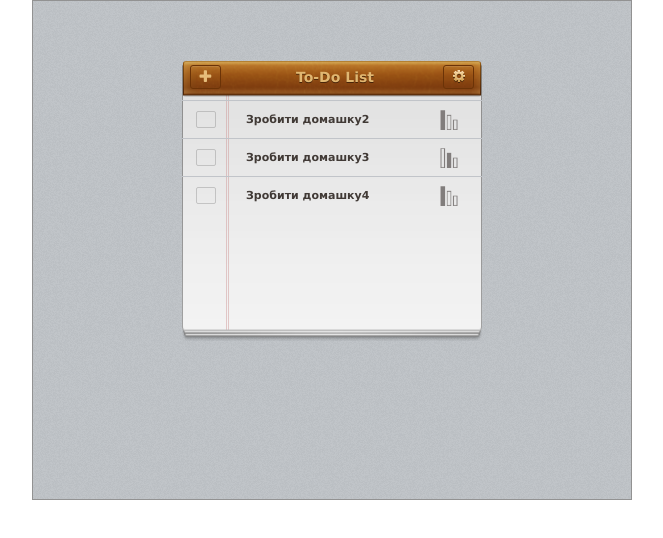
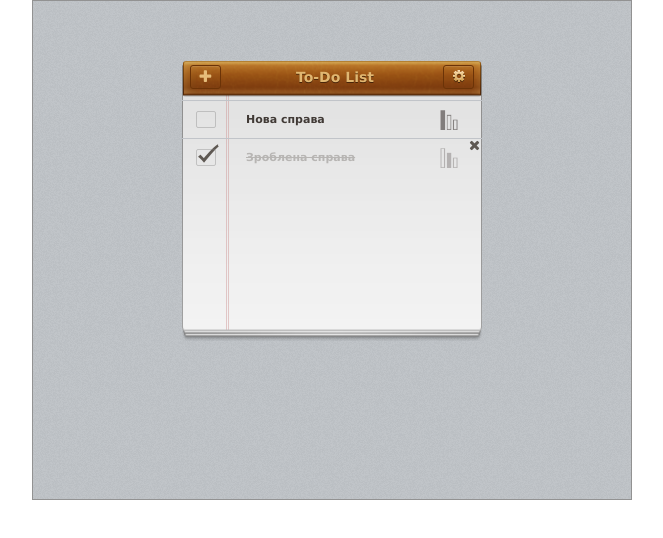
Before and after one commit to IlonaBazyk/to-do-list, a plain HTML site: page index.html in a window 1280 px wide. Shown: the whole page, without its empty margins (308-971 px from the left). Drawn offline with nearby package versions, Linux system fonts and the light colour scheme.

Commit message:
changed start tasks

```diff
--- a/index.html
+++ b/index.html
@@ -47,21 +47,15 @@
 						</div>
 						<div class="task">
 							<div class="checkbox"></div>
-							<span class="">Зробити домашку2</span>
+							<span class="">Нова справа</span>
 							<i class="fa fa-times close" aria-hidden="true"></i>
 							<i class="icon icon-priority-high"></i>
 						</div>
-						<div class="task">
+						<div class="task done">
 							<div class="checkbox"></div>
-							<span class="">Зробити домашку3</span>
+							<span class="">Зроблена справа</span>
 							<i class="fa fa-times close" aria-hidden="true"></i>
 							<i class="icon icon-priority-middle"></i>
-						</div>
-						<div class="task">
-							<div class="checkbox"></div>
-							<span class="">Зробити домашку4</span>
-							<i class="fa fa-times close" aria-hidden="true"></i>
-							<i class="icon icon-priority-high"></i>
 						</div>
 					</div>
 				</div>
--- a/js/scripts.js
+++ b/js/scripts.js
@@ -9,7 +9,6 @@ $('.add').click(function(){
 $('input[type=submit]').click(function(){
   if ($('input[type=text]').val()!==""){
     $('.input').after('<div class="task"><div class="checkbox"></div><span>' + $('input[type=text]').val() + '</span><i class="fa fa-times close" aria-hidden="true"></i><i class="' + $('input[type=radio]:checked').attr('class') + '"><i/></div>')
-    // $('.input').toggle()
     $('input[type=text]').val('')
   }
 })
```
